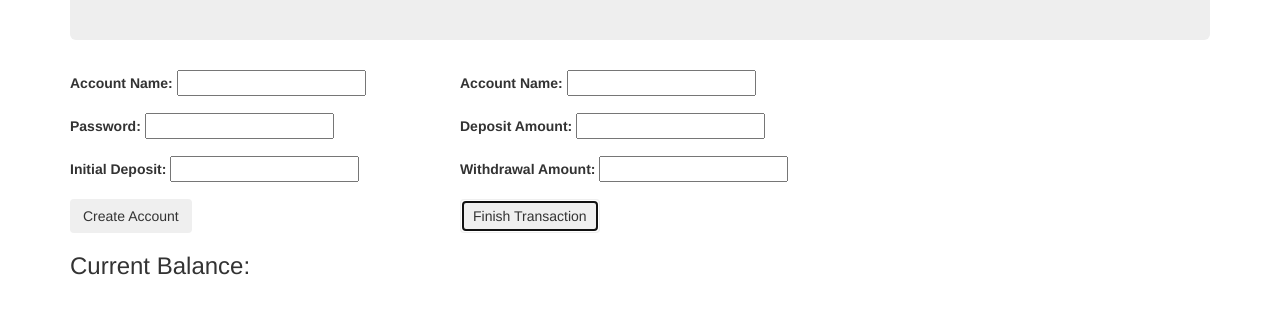
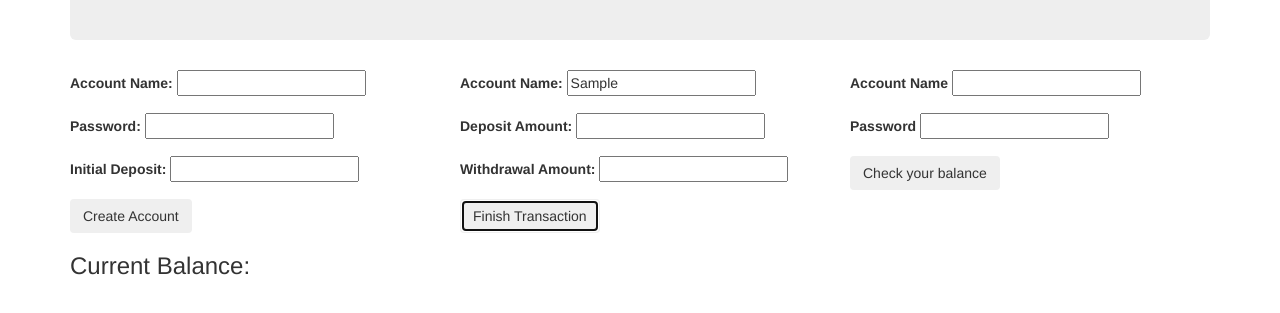
Before and after one commit to Chad-Durkin/bank-account, a plain HTML site: page index.html in a window 1280 px wide. Both pictures are taken after typing "Sample", "5", "5" into the empty fields and a click on the button "Finish Transaction". Shown: the part 155-468 px from the top of the page. Drawn offline with Linux system fonts and the light colour scheme.

Commit message:
add new input section, so user can type in their account name and password and look up their account balance

```diff
--- a/index.html
+++ b/index.html
@@ -34,8 +34,8 @@
         <div class="col-md-4">
           <form id="deposit-withdraw">
             <div class="form-group">
-              <label for="account-name-lookup">Account Name:</label>
-              <input type="text" id="account-name-lookup">
+              <label for="account-name-edit">Account Name:</label>
+              <input type="text" id="account-name-edit">
             </div>
             <div class="form-group">
               <label for="deposit-amount">Deposit Amount:</label>
@@ -46,6 +46,20 @@
               <input type="number" id="withdrawal-amount">
             </div>
             <button type="submit" id="transaction-button" class="btn">Finish Transaction</button>
+          </form>
+        </div>
+
+        <div class="col-md-4">
+          <form id="lookup-account">
+            <div class="form-group">
+              <label for="account-name-lookup">Account Name</label>
+              <input type="text" id="account-name-lookup">
+            </div>
+            <div class="form-group">
+              <label for="account-password-lookup">Password</label>
+              <input type="text" id="account-password-password">
+            </div>
+            <button type="submit" id="check-balance-button" class="btn">Check your balance</button>
           </form>
         </div>
       </div>
--- a/js/scripts.js
+++ b/js/scripts.js
@@ -4,7 +4,7 @@ function Account(name, password, transactionAmount) {
   this.accountPassword = password;
 }
 
-var lookupAccount = function(accountArray, accountName, depositAmount, withdrawalAmount) {
+var editAccount = function(accountArray, accountName, depositAmount, withdrawalAmount) {
   for(var index = 0; index < accountArray.length; index++) {
     if(accountArray[index].accountName === accountName) {
       var accountPassword = prompt("Enter the account's password: ");
@@ -58,13 +58,13 @@ var accountsArray = [];
 
   $("#deposit-withdraw").submit(function(event) {
     event.preventDefault();
-    var accountNameLookup = $("input#account-name-lookup").val();
+    var accountNameEdit = $("input#account-name-edit").val();
     var depositAmount = $("input#deposit-amount").val();
     var withdrawalAmount = $("input#withdrawal-amount").val();
 
 
     //lookup account name from arrays and return it
-    lookupAccount(accountsArray, accountNameLookup, depositAmount, withdrawalAmount);
+    editAccount(accountsArray, accountNameEdit, depositAmount, withdrawalAmount);
     //add deposit ammount and subtract withdrawl ammount
 
     //if the account name is wrong, output "no account named i.e"
```
